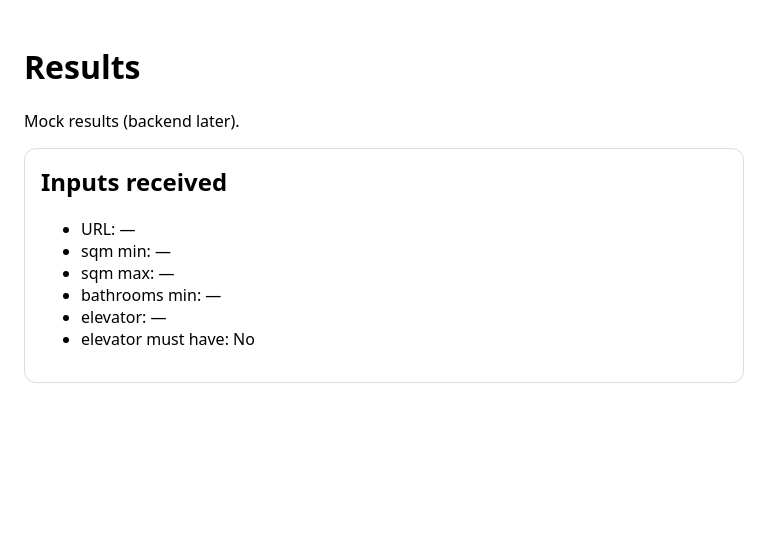
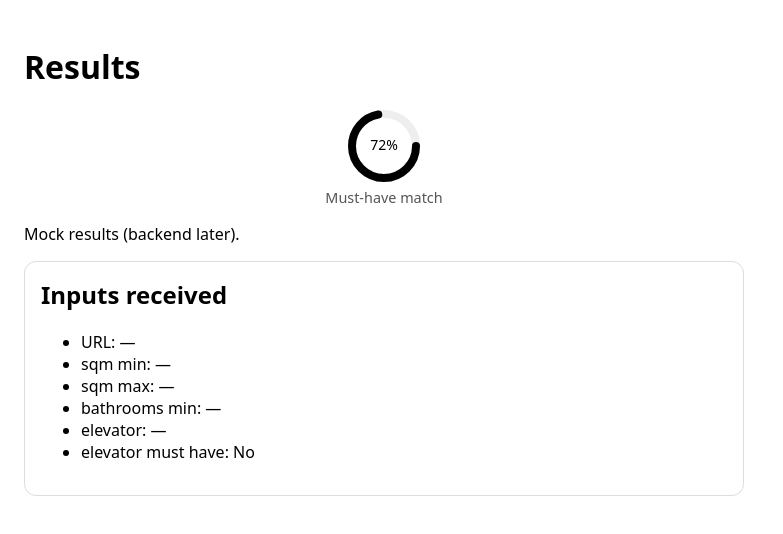
Before and after one commit to gi9494/real-estate-advisor, a Next.js app in the folder frontend/: page /results in a window 1280 px wide. Shown: the top 534 px of the page, without its empty margins (0-783 px from the left). Built offline with nearby package versions, Linux system fonts and the light colour scheme.

Commit message:
Mocking backend data and showing percentage match

```diff
--- a/frontend/src/app/results/page.tsx
+++ b/frontend/src/app/results/page.tsx
@@ -1,6 +1,55 @@
 import Link from "next/link";
 
 type SearchParams = Record<string, string | string[] | undefined>;
+
+// Ring for showing matching percentages
+function ProgressRing({ percent, label }: { percent: number; label: string }) {
+  const radius = 36;
+  const stroke = 8;
+  const normalizedRadius = radius - stroke / 2;
+  const circumference = normalizedRadius * 2 * Math.PI;
+
+  const clamped = Math.max(0, Math.min(100, percent));
+  const strokeDashoffset = circumference - (clamped / 100) * circumference;
+
+  return (
+    <div style={{ display: "grid", justifyItems: "center", gap: 6 }}>
+      <svg height={radius * 2} width={radius * 2}>
+        <circle
+          stroke="#eee"
+          fill="transparent"
+          strokeWidth={stroke}
+          r={normalizedRadius}
+          cx={radius}
+          cy={radius}
+        />
+        <circle
+          stroke="currentColor"
+          fill="transparent"
+          strokeWidth={stroke}
+          strokeLinecap="round"
+          strokeDasharray={`${circumference} ${circumference}`}
+          style={{ strokeDashoffset, transition: "stroke-dashoffset 300ms" }}
+          r={normalizedRadius}
+          cx={radius}
+          cy={radius}
+        />
+        <text
+          x="50%"
+          y="50%"
+          dominantBaseline="middle"
+          textAnchor="middle"
+          fontSize="14"
+        >
+          {clamped}%
+        </text>
+      </svg>
+      <div style={{ fontSize: "0.9rem", color: "#555" }}>{label}</div>
+    </div>
+  );
+}
+
+
 
 export default function Results({ searchParams }: { searchParams: SearchParams }) {
   const url = typeof searchParams.url === "string" ? searchParams.url : "";
@@ -10,9 +59,19 @@ export default function Results({ searchParams }: { searchParams: SearchParams }
     typeof searchParams.bathroomsMin === "string" ? searchParams.bathroomsMin : "";
   const elevator = searchParams.elevator;
   const elevatorMustHave = searchParams.elevatorMustHave === "1";
+
+  // Mock backend response
+  const mockResponse = {
+  mustMatchPct: 72, // pretend backend computed this
+  // niceMatchPct: 40, // later
+  };
+
   return (
     <main style={{ maxWidth: 720 }}>
       <h1>Results</h1>
+      <div style={{ margin: "16px 0" }}>
+        <ProgressRing percent={mockResponse.mustMatchPct} label="Must-have match" />
+      </div>
       <p>Mock results (backend later).</p>
 
       <div style={{ border: "1px solid #ddd", borderRadius: 12, padding: 16 }}>
```
